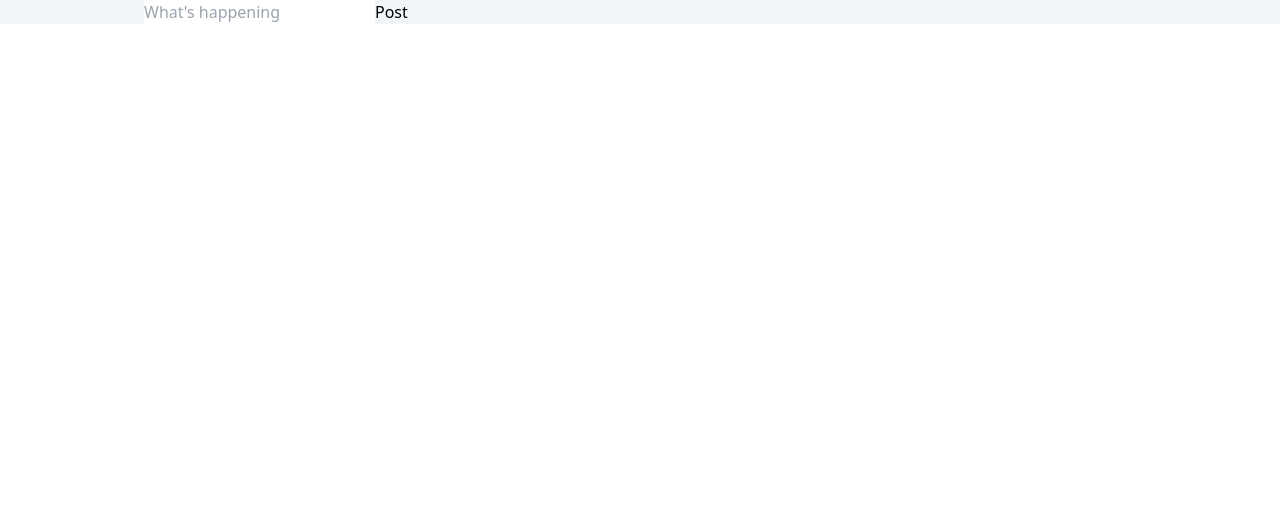
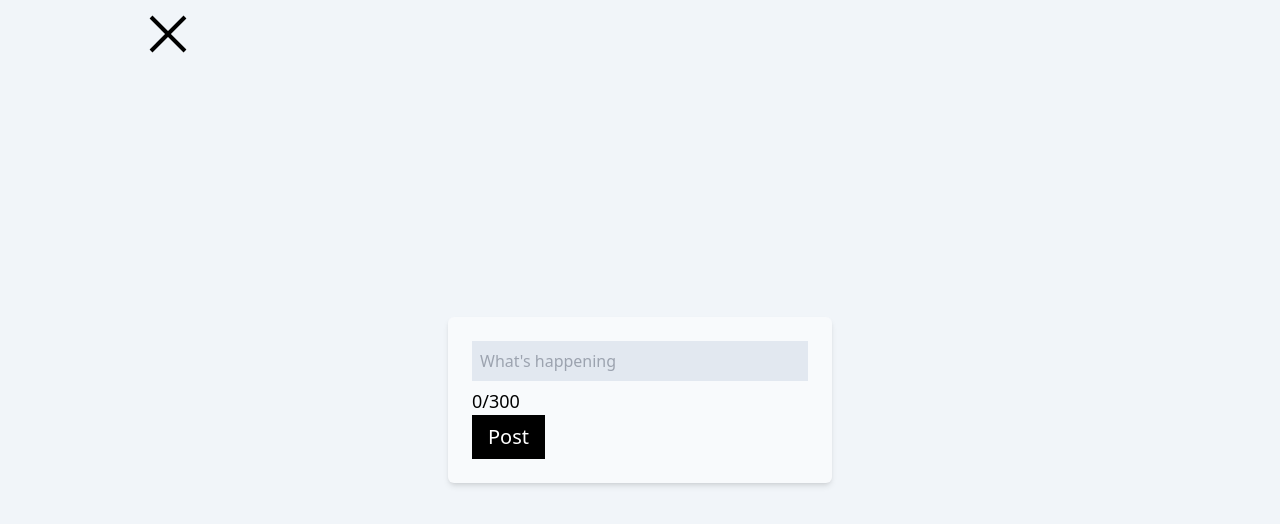
Before and after one commit to Michael-McNair/chirp, a React (Vite) app in the folder frontend/: page /post in a window 1280 px wide. Shown: the top 524 px of the page. Built offline with nearby package versions, Linux system fonts and the light colour scheme.

Commit message:
finish make post menu ui

```diff
--- a/frontend/src/routes/MakePost.tsx
+++ b/frontend/src/routes/MakePost.tsx
@@ -1,18 +1,41 @@
 import { useState } from 'react';
 import axios from 'axios';
+import { Link } from 'react-router-dom';
 
 export default function Post() {
   const [post, setPost] = useState('');
+  const [textareaHeight, setTextareaHeight] = useState('auto');
 
   return (
-    <div>
-      <input
-        type="text"
+    <div className="h-screen w-full flex items-center justify-center relative">
+      <Link
+        to="/home"
+        className="w-12 h-12 absolute top-3 left-0 flex justify-center items-center"
+      >
+        <div className="bg-black h-1 w-full rotate-45 -translate-y-1/2 absolute"></div>
+        <div className="bg-black h-1 w-full -rotate-45 -translate-y-1/2 absolute"></div>
+      </Link>
+      <div className="rounded-md shadow-md w-96 w-2/1 p-6 bg-slate-50">
+        <textarea
+          className="w-full min-h-[27px] max-h-[500px] resize-none p-2 focus:outline-none bg-slate-200"
           placeholder="What's happening"
           value={post}
-        onChange={(e) => setPost(e.target.value)}
+          onChange={(e) => {
+            setTextareaHeight(e.target.scrollHeight + 'px');
+
+            if (post.length < 300) {
+              return setPost(e.target.value);
+            }
+            setPost(e.target.value.substring(0, 300));
+          }}
+          rows={1}
+          style={{ height: textareaHeight }}
         />
+        <h4 className={`text-lg ${post.length >= 300 && 'text-red-700'}`}>
+          {post.length}/300
+        </h4>
         <button
+          className="px-4 py-2 bg-black text-white text-xl"
           onClick={() => {
             const headers = {
               Authorization: `Bearer ${localStorage.getItem('token')}`,
@@ -35,5 +58,6 @@ export default function Post() {
           Post
         </button>
       </div>
+    </div>
   );
 }
```
Lines whose indentation alone changed are shown as unchanged.
